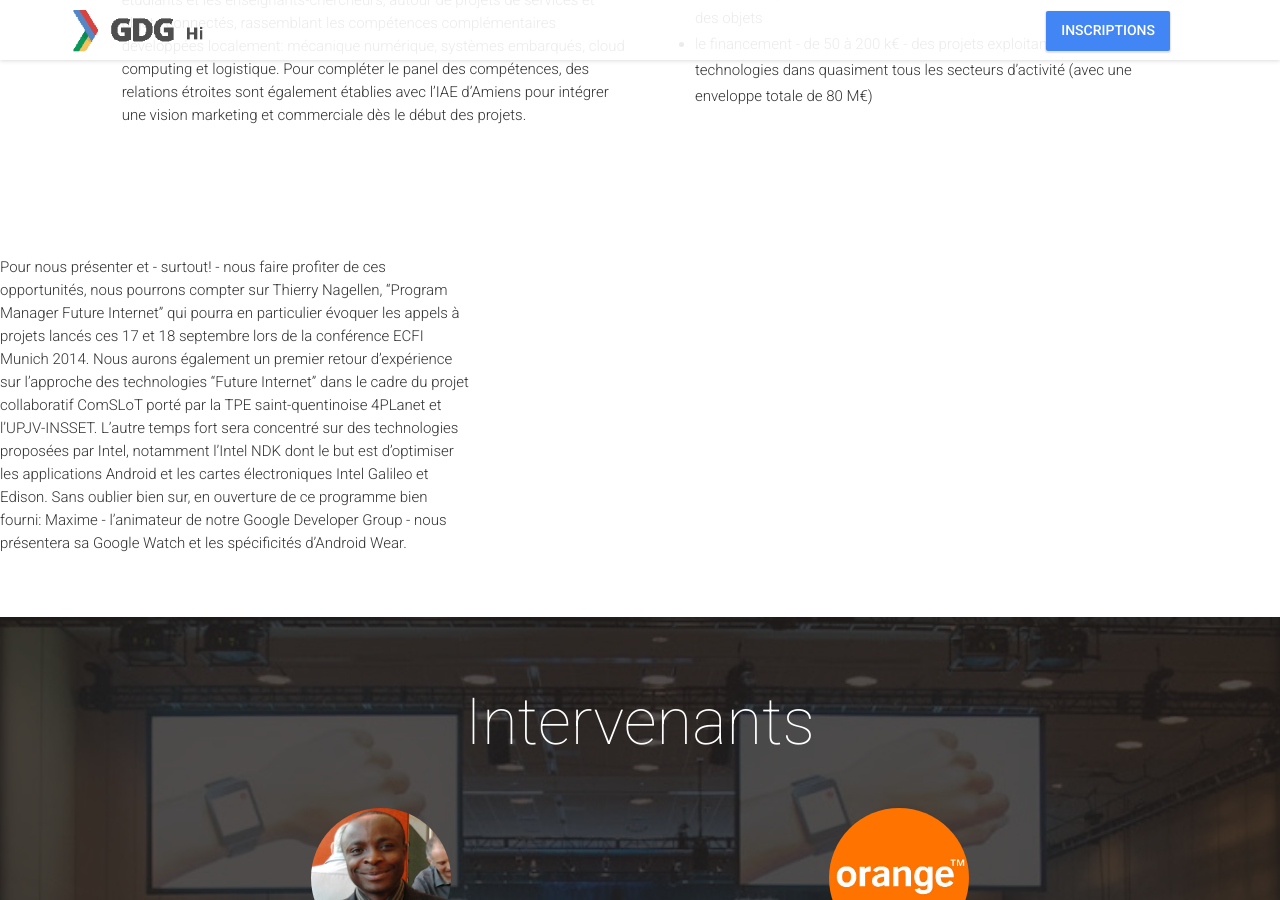
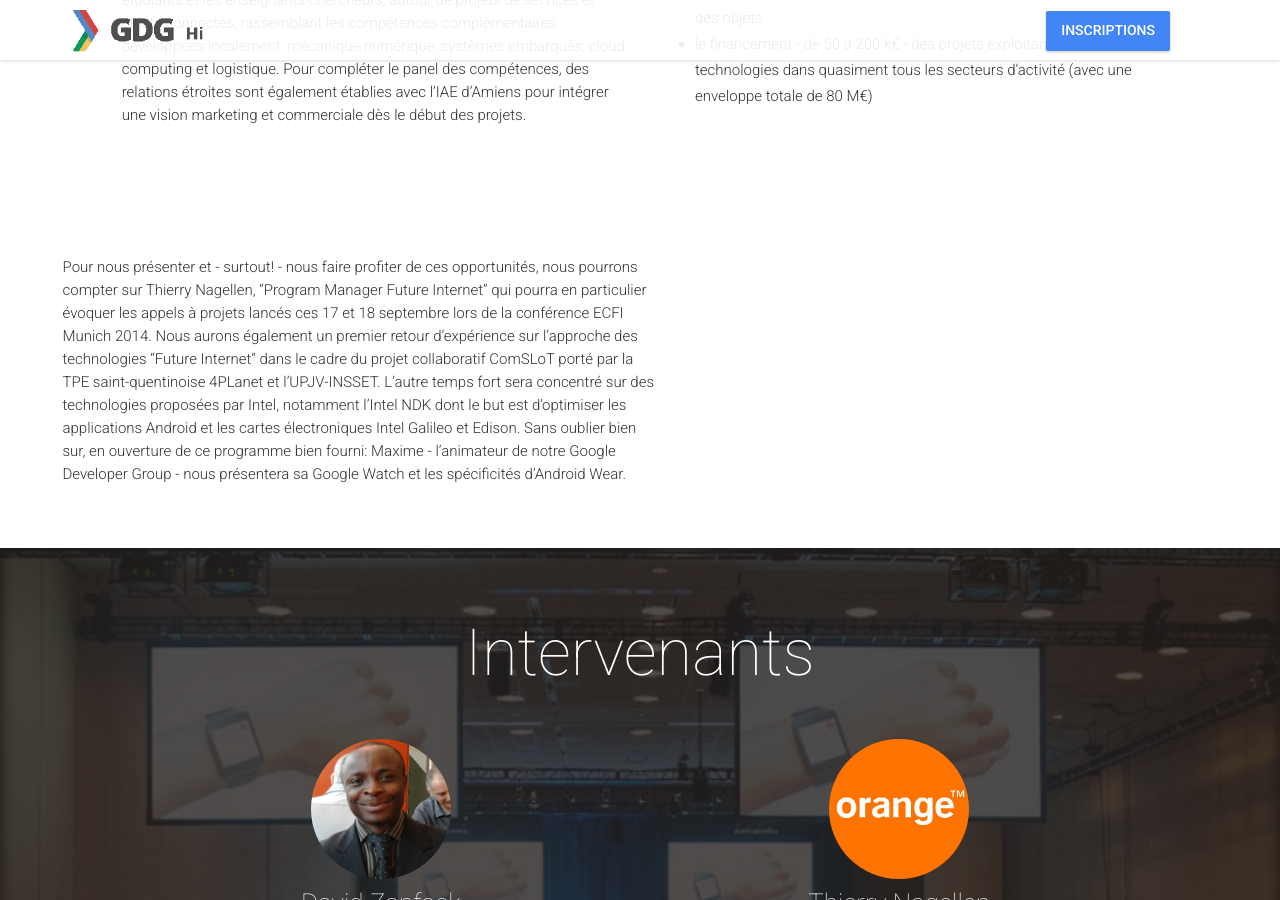
Before and after one commit to MaximeMularz/gdg-intel, a Jekyll site: the page built from index.html, in a window 1280 px wide and 900 px high, scrolled down 2852 px. Built offline with Jekyll 4.4.1, drawn with Linux system fonts in a browser that asks for light colours; nearby versions of some CDN libraries; comment, search, counter and statistics services are not loaded.

Commit message:
Post Faubourg

```diff
--- a/_includes/latest-news.html
+++ b/_includes/latest-news.html
@@ -30,7 +30,7 @@
 	</div>
 </section>
 <article class="row post">
-<div class="col-lg-8 col-md-10 col-xs-12">
+<div class="col-lg-10 col-lg-offset-1">
     <p class="post-body">
 Pour nous présenter et - surtout! - nous faire profiter de ces opportunités, nous pourrons compter sur Thierry Nagellen, “Program Manager Future Internet” qui pourra en particulier évoquer les appels à projets lancés ces 17 et 18 septembre lors de la conférence ECFI Munich 2014. Nous aurons également un premier retour d’expérience sur l’approche des technologies “Future Internet” dans le cadre du projet collaboratif ComSLoT porté par la TPE saint-quentinoise 4PLanet et l’UPJV-INSSET.
 
```
